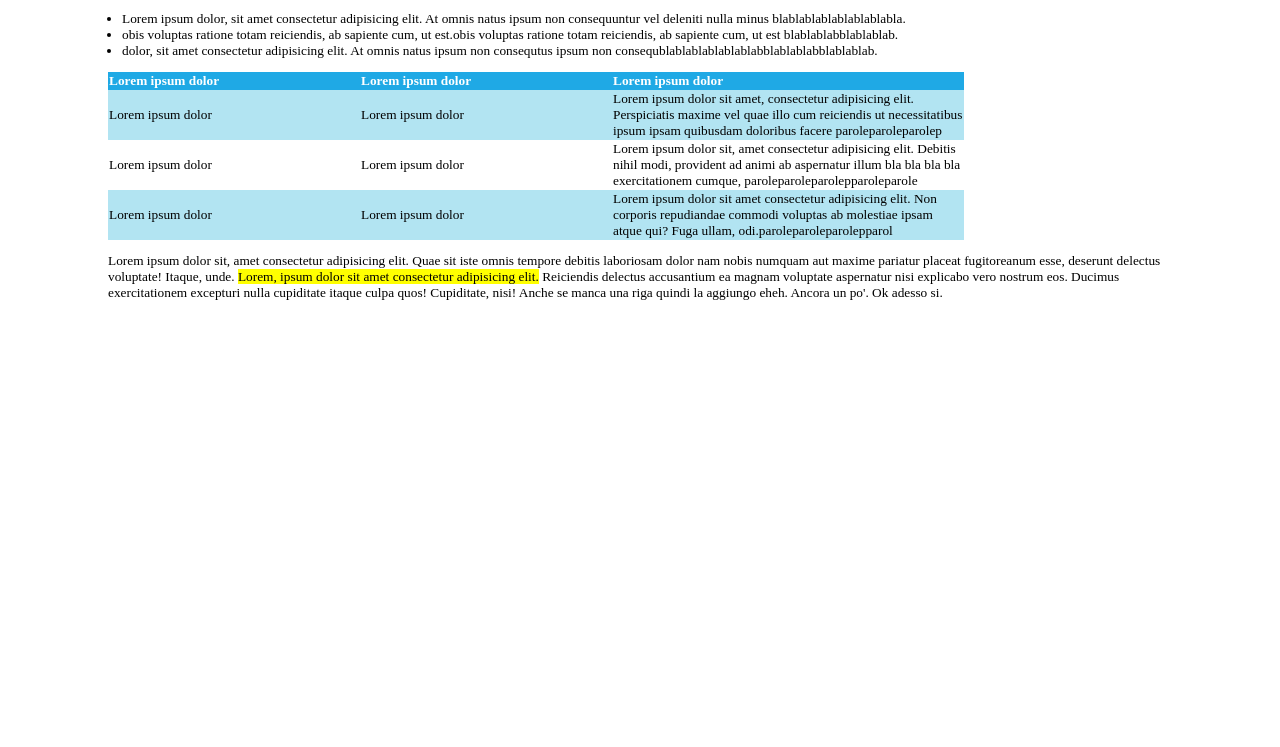
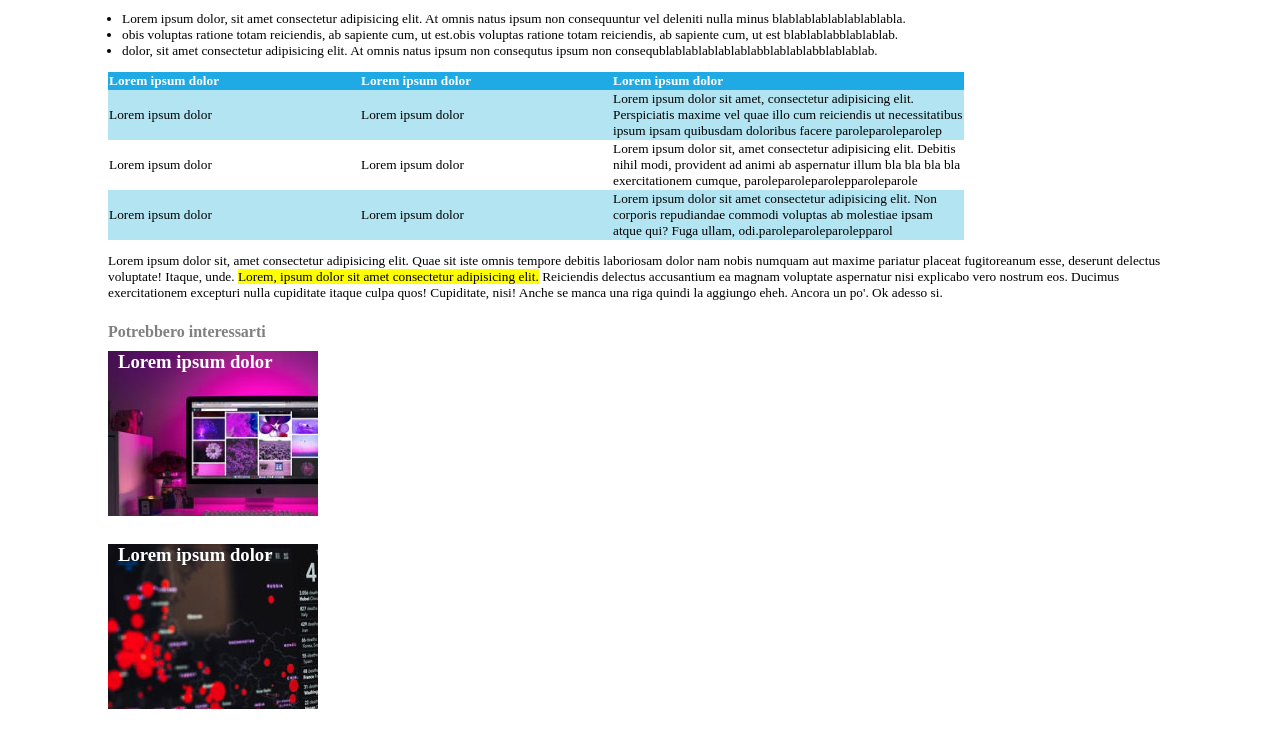
Before and after one commit to giorgiospirostopala/html-css-booleaner, a plain HTML site: page index.html in a window 1280 px wide. Shown: the part 604-1351 px from the top of the page. Before the commit the page ends 1125 px from the top, so only its background shows below. Drawn offline with Linux system fonts and the light colour scheme.

Commit message:
add: come credevo di dover concludere...

```diff
--- a/index.html
+++ b/index.html
@@ -97,6 +97,20 @@
           </p>
         <!-- testo -->
 
+        <!-- spunti -->
+         <div>
+            <h4>
+                Potrebbero interessarti
+            </h4>
+            <h3 class="fotofinale1">
+                Lorem ipsum dolor
+            </h3>
+            <br>
+            <h3 class="fotofinale2">
+                Lorem ipsum dolor
+            </h3>
+         </div>
+        <!-- spunti -->
 
 
 
@@ -105,6 +119,16 @@
 
 
 
+
+            <br>
+            <br>
+            <br>
+            <br>
+            <br>
+            <br>
+            <br>
+            <br>
+            <br>
             <br>
             <br>
             <br>
--- a/style.css
+++ b/style.css
@@ -95,3 +95,40 @@ table{
 .noisiamospeciali{
     background-color: #B2E4F2;
 }
+
+h4{
+    color: grey;
+    margin-bottom: 0px;
+}
+
+h3{
+    margin-bottom: 0px;
+    margin-top: 10px;
+    padding-left: 10px;
+    padding-bottom: 15px;
+
+}
+
+.fotofinale1{
+    background-image: url(img/monitor.jpg);
+    background-repeat: no-repeat;
+    width: 200px;
+    height: 150px;
+
+
+
+
+    color: white;
+}
+
+.fotofinale2{
+    background-image: url(img/graph.jpg);
+    background-repeat: no-repeat;
+    width: 200px;
+    height: 150px;
+
+
+
+
+    color: white;
+}
```
